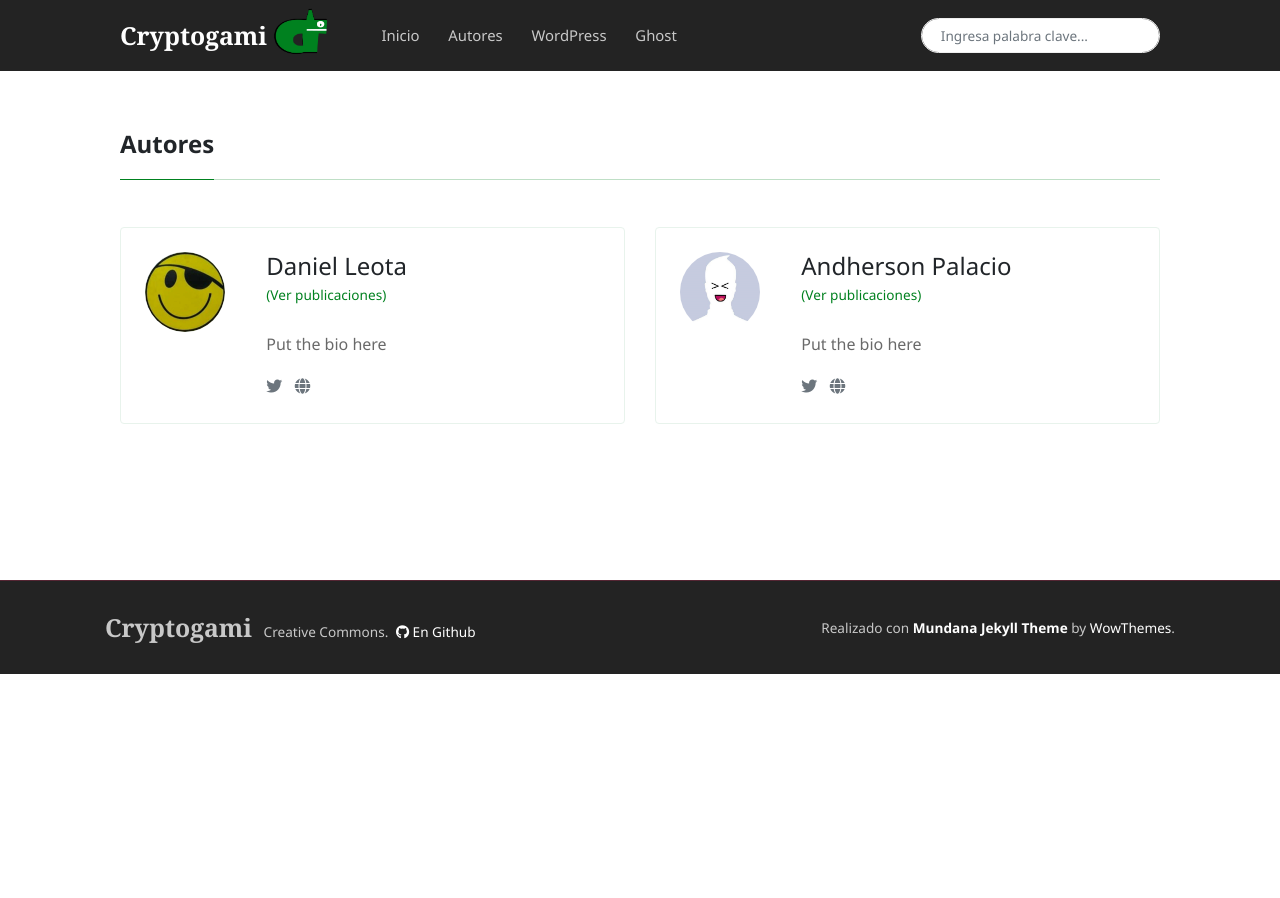
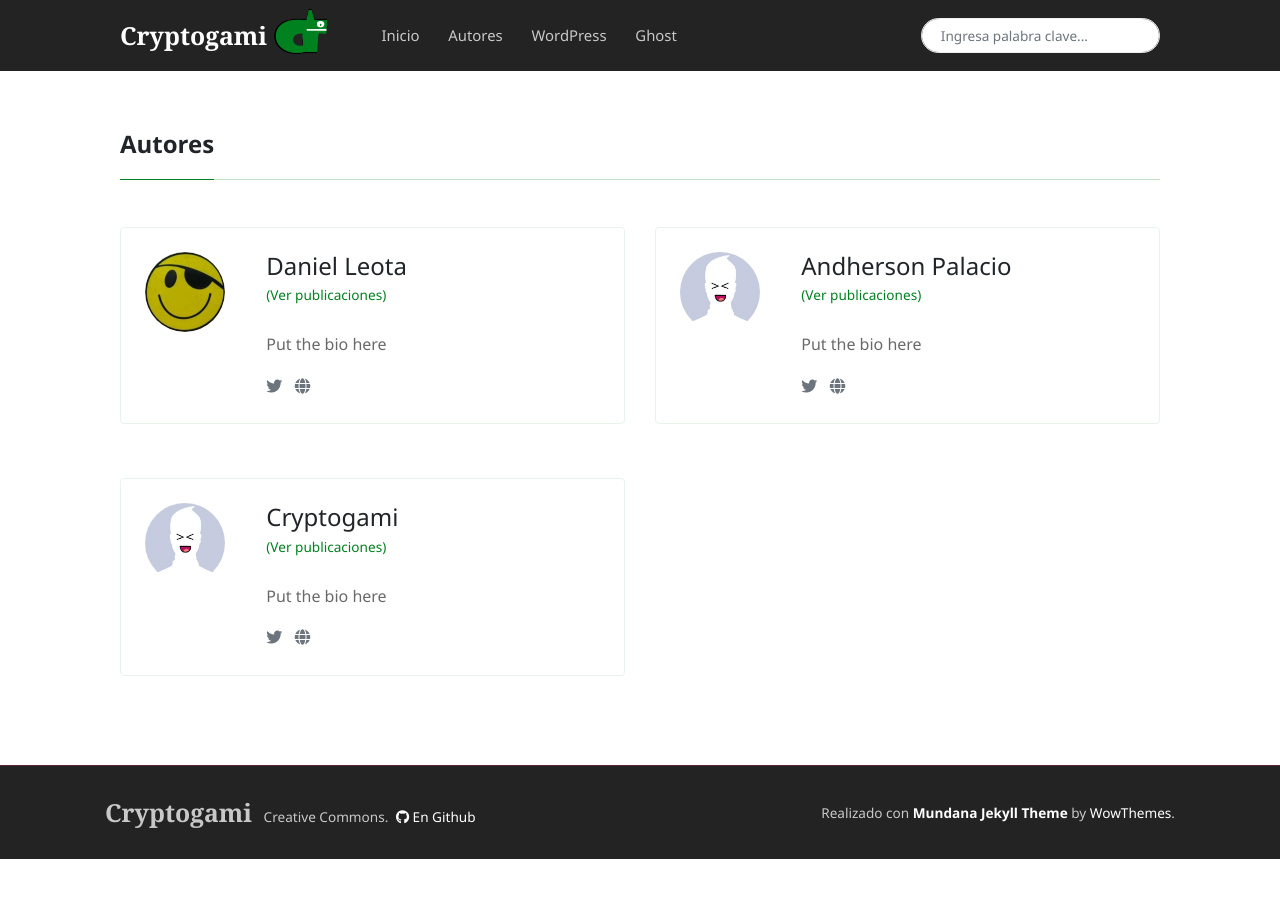
Before and after one commit to cryptogami/blog, a Jekyll site: the page built from _pages/authors-list.html, in a window 1280 px wide. Built offline with Jekyll 4.4.1, drawn with Linux system fonts in a browser that asks for light colours; nearby versions of some CDN libraries.

Commit message:
Update _config.yml

```diff
--- a/_config.yml
+++ b/_config.yml
@@ -37,6 +37,15 @@ authors:
       email:          fakemail@gmail.com
       twitter:        https://twitter.com/wowthemesnet
 
+    cryptogami:
+      display:        [Cryptogami]
+      name:           cryptogami
+      site:           https://github.com/cryptogami
+      avatar:         /assets/images/andher96.jpg
+      bio:            "Put the bio here"
+      email:          fakemail@gmail.com
+      twitter:        https://twitter.com/wowthemesnet
+
 # Defaults
 defaults:
 
```
